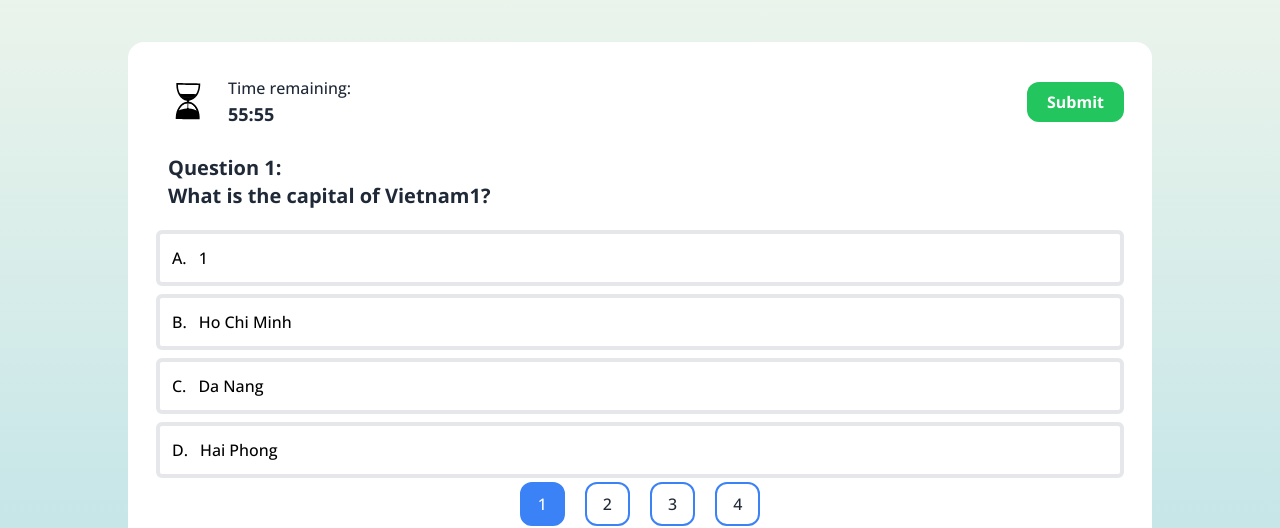
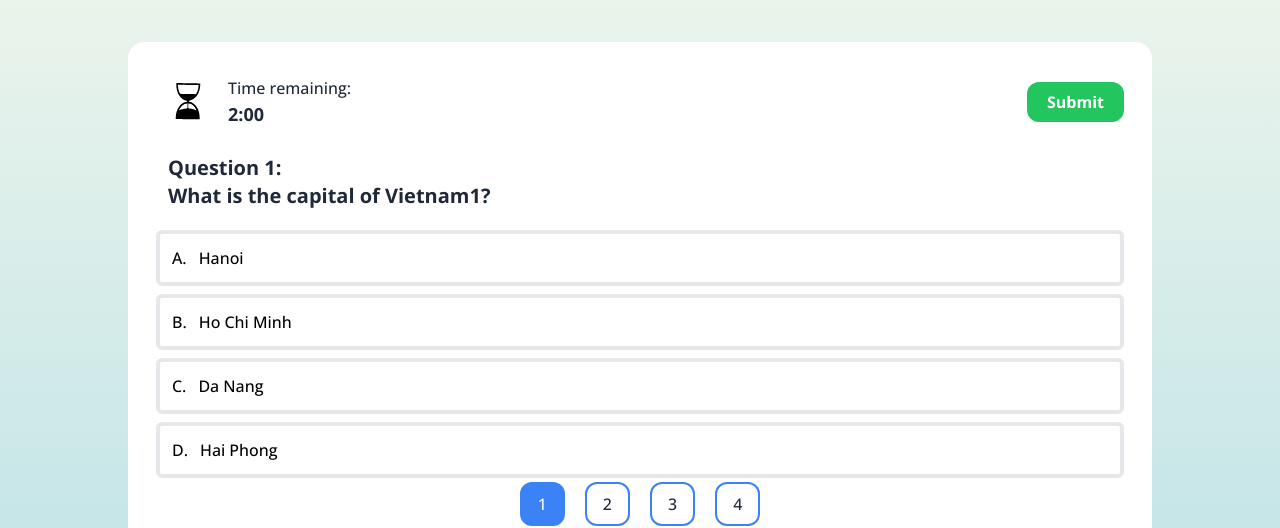
Before and after one commit to PikachuDucVu/mono-repo-quiz, a React (Vite) app in the folder apps/content/: page /play/1 in a window 1280 px wide. Shown: the part 125-653 px from the top of the page. Built offline with nearby package versions, Linux system fonts and the light colour scheme.

Commit message:
update app

```diff
--- a/apps/content/src/App.tsx
+++ b/apps/content/src/App.tsx
@@ -3,6 +3,7 @@ import HomeScreen from "./screens/HomeScreen";
 import QuizListScreen from "./screens/QuizListScreen";
 import LoginScreen from "./screens/LoginScreen";
 import ExamScreen from "./screens/ExamScreen";
+import NewQuizScreen from "./screens/NewQuizScreen";
 
 function App() {
   return (
@@ -10,6 +11,7 @@ function App() {
       <Switch>
         <Route path="/" component={HomeScreen} />
         <Route path="/admin" component={QuizListScreen} />
+        <Route path="/admin/quiz/:id" component={NewQuizScreen} />
         <Route path="/login" component={LoginScreen} />
         <Route path="/play/:id" component={ExamScreen} />
       </Switch>
--- /dev/null
+++ b/apps/content/src/components/Questionaire.tsx
@@ -0,0 +1,129 @@
+import Lottie from "lottie-react";
+import { useState, useEffect } from "react";
+import { CommonButton } from "./common/CommonButton";
+import Timer from "../animations/Timer.json";
+import { Question } from "../utils/types";
+
+const Questionaire = ({
+  onSubmit,
+}: {
+  onSubmit: (questionaire: Question[]) => void;
+}) => {
+  const [time, setTime] = useState(125);
+  const [currentQuestionIndex, setCurrentQuestionIndex] = useState(0);
+  const [questionaire, setQuestionaire] = useState<Question[]>([
+    {
+      question: "What is the capital of Vietnam1?",
+      options: ["Hanoi", "Ho Chi Minh", "Da Nang", "Hai Phong"],
+    },
+    {
+      question: "What is the capital of Vietnam2?",
+      options: ["Hanoi", "Ho Chi Minh", "Da Nang", "Hai Phong"],
+    },
+    {
+      question: "What is the capital of Vietnam3?",
+      options: ["Hanoi", "Ho Chi Minh", "Da Nang", "Hai Phong"],
+    },
+    {
+      question: "What is the capital of Vietnam4?",
+      options: ["Hanoi", "Ho Chi Minh", "Da Nang", "Hai Phong"],
+    },
+  ]);
+
+  useEffect(() => {
+    const interval = setInterval(() => {
+      if (time === 0) {
+        onSubmit(questionaire);
+        clearInterval(interval);
+      }
+      setTime((prev) => (prev - 1 > 0 ? prev - 1 : 0));
+    }, 1000);
+
+    return () => {
+      clearInterval(interval);
+    };
+  }, [onSubmit, questionaire, time]);
+
+  const renderTimeRemaining = () => {
+    return `${Math.floor(time / 60)}:${
+      time - Math.floor(time / 60) * 60 < 10
+        ? `0${time - Math.floor(time / 60) * 60}`
+        : time - Math.floor(time / 60) * 60
+    }`;
+  };
+
+  return (
+    <>
+      <div
+        className="flex w-full justify-between
+           items-center "
+      >
+        <div className="flex gap-2 items-center">
+          <Lottie animationData={Timer} className="h-16 " />
+          <div className="text-md">
+            <div className="font-medium">Time remaining:</div>
+            <div className="font-bold text-lg">{renderTimeRemaining()}</div>
+          </div>
+        </div>
+        <CommonButton
+          text="Submit"
+          className="py-2 px-5 rounded-xl bg-green-500 text-white font-bold hover:bg-green-600 transition"
+          disableDefaultPadding
+          disableDefaultColor
+          onClick={() => onSubmit(questionaire)}
+        />
+      </div>
+
+      <div className="p-3 mt-2 font-bold text-xl">
+        Question {currentQuestionIndex + 1}: <br />{" "}
+        {questionaire[currentQuestionIndex].question}
+      </div>
+
+      <div className="">
+        {questionaire[currentQuestionIndex].options.map((option, index) => (
+          <div
+            key={index}
+            className={`flex gap-3 text-black items-center border-4
+                ${
+                  questionaire[currentQuestionIndex].currentAnswer === option
+                    ? "bg-gray-600 text-white"
+                    : ``
+                }
+                rounded-md p-3 mt-2 cursor-pointer hover:shadow-lg transition text-md`}
+            onClick={() => {
+              setQuestionaire((prev) => {
+                const newQuestionaire = [...prev];
+                newQuestionaire[currentQuestionIndex].currentAnswer = option;
+                return newQuestionaire;
+              });
+            }}
+          >
+            <CommonButton
+              disableDefaultColor
+              disableDefaultPadding
+              text={`${String.fromCharCode(65 + index)}.`}
+            />
+            <div>{option}</div>
+          </div>
+        ))}
+      </div>
+      <div className="flex flex-1 justify-center items-center w-full gap-5">
+        {questionaire.map((_, index) => (
+          <CommonButton
+            key={index}
+            text={`${index + 1}`}
+            disableDefaultColor
+            disableDefaultPadding
+            className={`
+                ${questionaire[index].currentAnswer && currentQuestionIndex !== index && "bg-gray-500 text-white"}
+                ${currentQuestionIndex === index && "bg-blue-500 text-white"}
+                py-2 px-4 rounded-xl hover:bg-blue-400 transition border-2 border-blue-500 `}
+            onClick={() => setCurrentQuestionIndex(index)}
+          />
+        ))}
+      </div>
+    </>
+  );
+};
+
+export default Questionaire;
--- /dev/null
+++ b/apps/content/src/components/ShowScore.tsx
@@ -0,0 +1,9 @@
+const ShowScore = ({ score }: { score: number }) => {
+  return (
+    <div className="flex flex-col w-full justify-center items-center h-full">
+      <div className="font-bold text-3xl">Your Score: {score ? score : 0}</div>
+    </div>
+  );
+};
+
+export default ShowScore;
--- a/apps/content/src/screens/ExamScreen.tsx
+++ b/apps/content/src/screens/ExamScreen.tsx
@@ -1,42 +1,25 @@
+import { useState } from "react";
 import Header from "../components/Header";
 import { NormalScreen } from "../components/NormalScreen";
-import { CommonButton } from "../components/common/CommonButton";
-import Timer from "../animations/Timer.json";
-import Lottie from "lottie-react";
-import { useEffect, useState } from "react";
-import { Questionaire } from "../utils/types";
+import Questionaire from "../components/Questionaire";
+import { Question } from "../utils/types";
+import ShowScore from "../components/ShowScore";
+const correctAnswer = ["Hanoi", "Hanoi", "Hanoi", "Hanoi"];
 
 const ExamScreen = () => {
-  const [time, setTime] = useState(60);
-  const [currentQuestionIndex, setCurrentQuestionIndex] = useState(0);
-  const [questionaire, setQuestionaire] = useState<Questionaire[]>([
-    {
-      question: "What is the capital of Vietnam1?",
-      options: ["1", "Ho Chi Minh", "Da Nang", "Hai Phong"],
-    },
-    {
-      question: "What is the capital of Vietnam2?",
-      options: ["2", "Ho Chi Minh", "Da Nang", "Hai Phong"],
-    },
-    {
-      question: "What is the capital of Vietnam3?",
-      options: ["3", "Ho Chi Minh", "Da Nang", "Hai Phong"],
-    },
-    {
-      question: "What is the capital of Vietnam4?",
-      options: ["4", "Ho Chi Minh", "Da Nang", "Hai Phong"],
-    },
-  ]);
+  const [submitted, setSubmitted] = useState(false);
+  const [totalScore, setTotalScore] = useState(0);
 
-  useEffect(() => {
-    const interval = setInterval(() => {
-      setTime((prev) => (prev - 1 > 0 ? prev - 1 : 0));
-    }, 1000);
-
-    return () => {
-      clearInterval(interval);
-    };
-  }, []);
+  const checkAnswer = (questionaire: Question[]) => {
+    let score = 0;
+    questionaire.forEach((question, index) => {
+      if (question.currentAnswer === correctAnswer[index]) {
+        score++;
+      }
+    });
+    setTotalScore(score);
+    setSubmitted(true);
+  };
 
   return (
     <NormalScreen
@@ -50,74 +33,11 @@ const ExamScreen = () => {
         justify-center font-medium text-gray-800"
       >
         <div className="flex flex-col bg-white p-7 rounded-2xl w-[80%] h-[75%] relative -top-8">
-          <div
-            className="flex w-full justify-between
-           items-center "
-          >
-            <div className="flex gap-2 items-center">
-              <Lottie animationData={Timer} className="h-16 " />
-              <div className="text-md">
-                <div className="font-medium">Time remaining:</div>
-                <div className="font-bold text-lg">{`${time}:${time}`}</div>
-              </div>
-            </div>
-            <CommonButton
-              text="Submit"
-              className="py-2 px-5 rounded-xl bg-green-500 text-white font-bold hover:bg-green-600 transition"
-              disableDefaultPadding
-              disableDefaultColor
-            />
-          </div>
-
-          <div className="p-3 mt-2 font-bold text-xl">
-            Question {currentQuestionIndex + 1}: <br />{" "}
-            {questionaire[currentQuestionIndex].question}
-          </div>
-
-          <div className="">
-            {questionaire[currentQuestionIndex].options.map((option, index) => (
-              <div
-                key={index}
-                className={`flex gap-3 text-black items-center border-4
-                ${
-                  questionaire[currentQuestionIndex].currentAnswer === option
-                    ? "bg-gray-600 text-white"
-                    : ``
-                }
-                rounded-md p-3 mt-2 cursor-pointer hover:shadow-lg transition text-md`}
-                onClick={() => {
-                  setQuestionaire((prev) => {
-                    const newQuestionaire = [...prev];
-                    newQuestionaire[currentQuestionIndex].currentAnswer =
-                      option;
-                    return newQuestionaire;
-                  });
-                }}
-              >
-                <CommonButton
-                  disableDefaultColor
-                  disableDefaultPadding
-                  text={`${String.fromCharCode(65 + index)}.`}
-                />
-                <div>{option}</div>
-              </div>
-            ))}
-          </div>
-          <div className="flex flex-1 justify-center items-center w-full gap-5">
-            {questionaire.map((_, index) => (
-              <CommonButton
-                key={index}
-                text={`${index + 1}`}
-                disableDefaultColor
-                disableDefaultPadding
-                className={`
-                ${questionaire[index].currentAnswer && currentQuestionIndex !== index && "bg-gray-500 text-white"}
-                ${currentQuestionIndex === index && "bg-blue-500 text-white"}
-                py-2 px-4 rounded-xl hover:bg-blue-400 transition border-2 border-blue-500 `}
-                onClick={() => setCurrentQuestionIndex(index)}
-              />
-            ))}
-          </div>
+          {!submitted ? (
+            <Questionaire onSubmit={checkAnswer} />
+          ) : (
+            <ShowScore score={totalScore} />
+          )}
         </div>
       </div>
     </NormalScreen>
--- /dev/null
+++ b/apps/content/src/screens/NewQuizScreen.tsx
@@ -0,0 +1,15 @@
+import Header from "../components/Header";
+import { NormalScreen } from "../components/NormalScreen";
+
+const NewQuizScreen = () => {
+  return (
+    <NormalScreen embedded disableDefaultBackground>
+      <Header />
+      <div className="flex w-full h-full items-center justify-center font-medium text-gray-800">
+        New Quiz Form
+      </div>
+    </NormalScreen>
+  );
+};
+
+export default NewQuizScreen;
--- a/apps/content/src/utils/types.ts
+++ b/apps/content/src/utils/types.ts
@@ -1,4 +1,4 @@
-export type Questionaire = {
+export type Question = {
   question: string;
   options: string[];
   currentAnswer?: string;
```
Also changed, not shown: apps/content/src/screens/QuizListScreen.tsx (+26 -6 lines).
